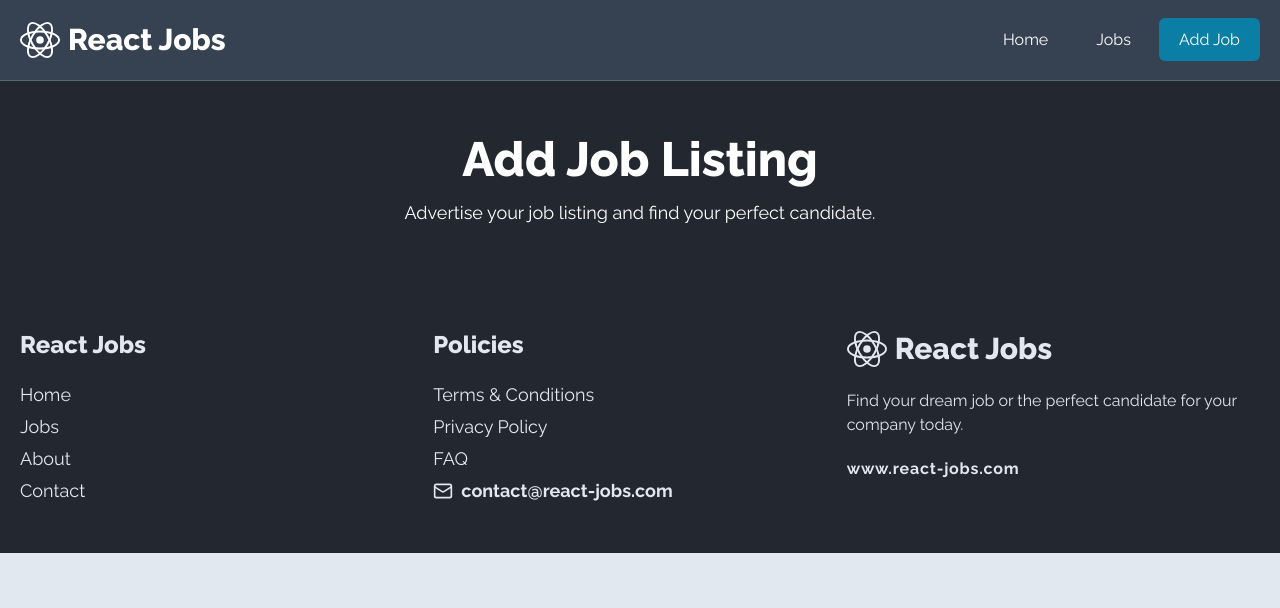
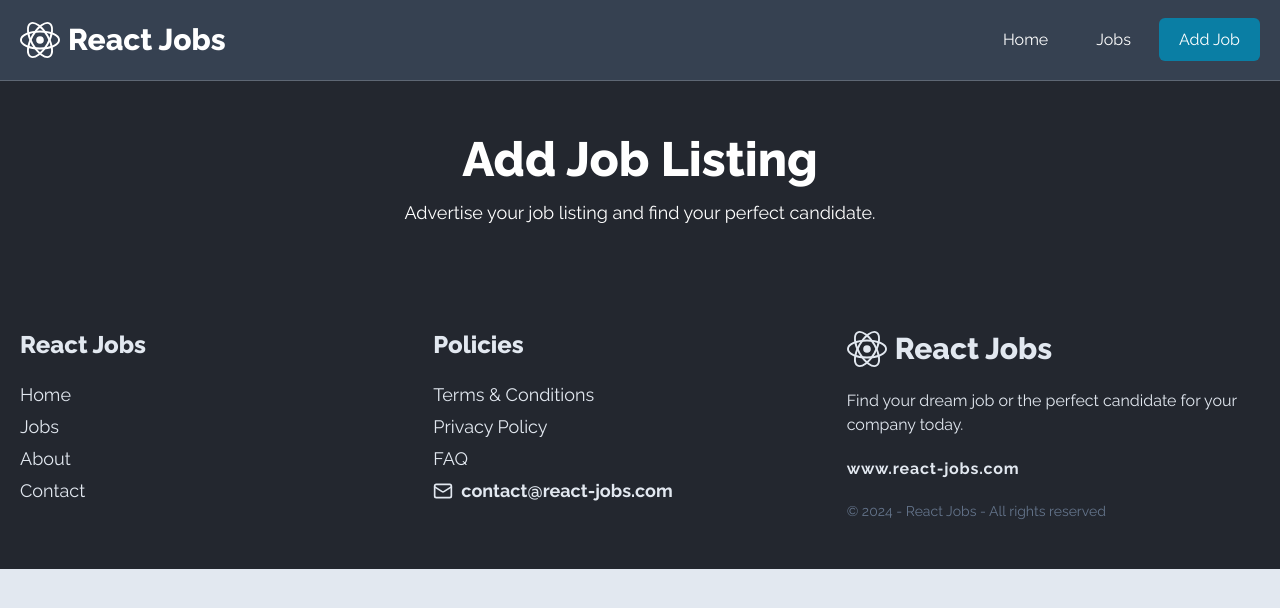
Before and after one commit to latham91/react-jobs, a React (Vite) app: page /add in a window 1280 px wide. Shown: the top 608 px of the page. Built offline with nearby package versions, Linux system fonts and the light colour scheme; data requests are answered from the project's data file.

Commit message:
chore: updated footer to add copyright text

```diff
--- a/src/components/Footer.jsx
+++ b/src/components/Footer.jsx
@@ -53,6 +53,7 @@ export default function Footer() {
           <Link to="https://www.react-jobs.com" className="font-bold tracking-wider hover:underline">
             www.react-jobs.com
           </Link>
+          <span className="text-sm text-slate-500">&copy; 2024 - React Jobs - All rights reserved</span>
         </div>
       </div>
     </footer>
```
